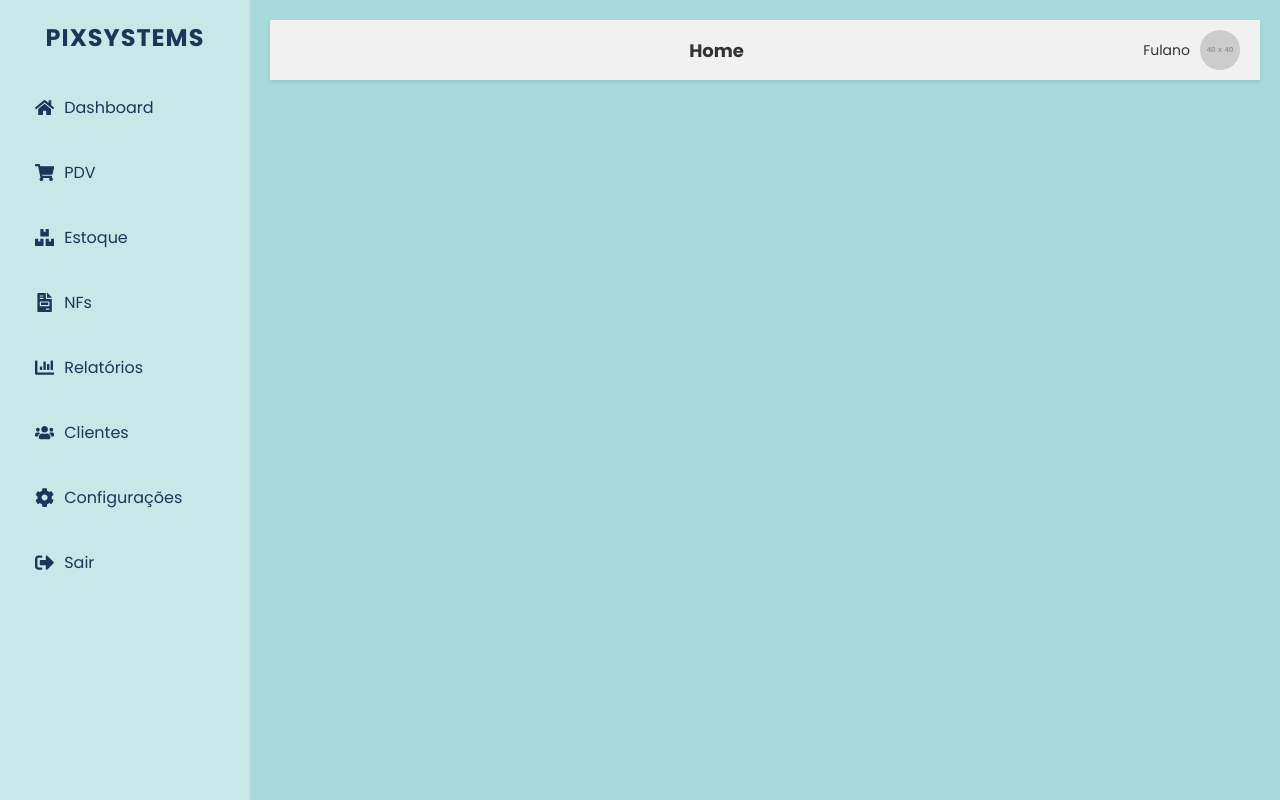
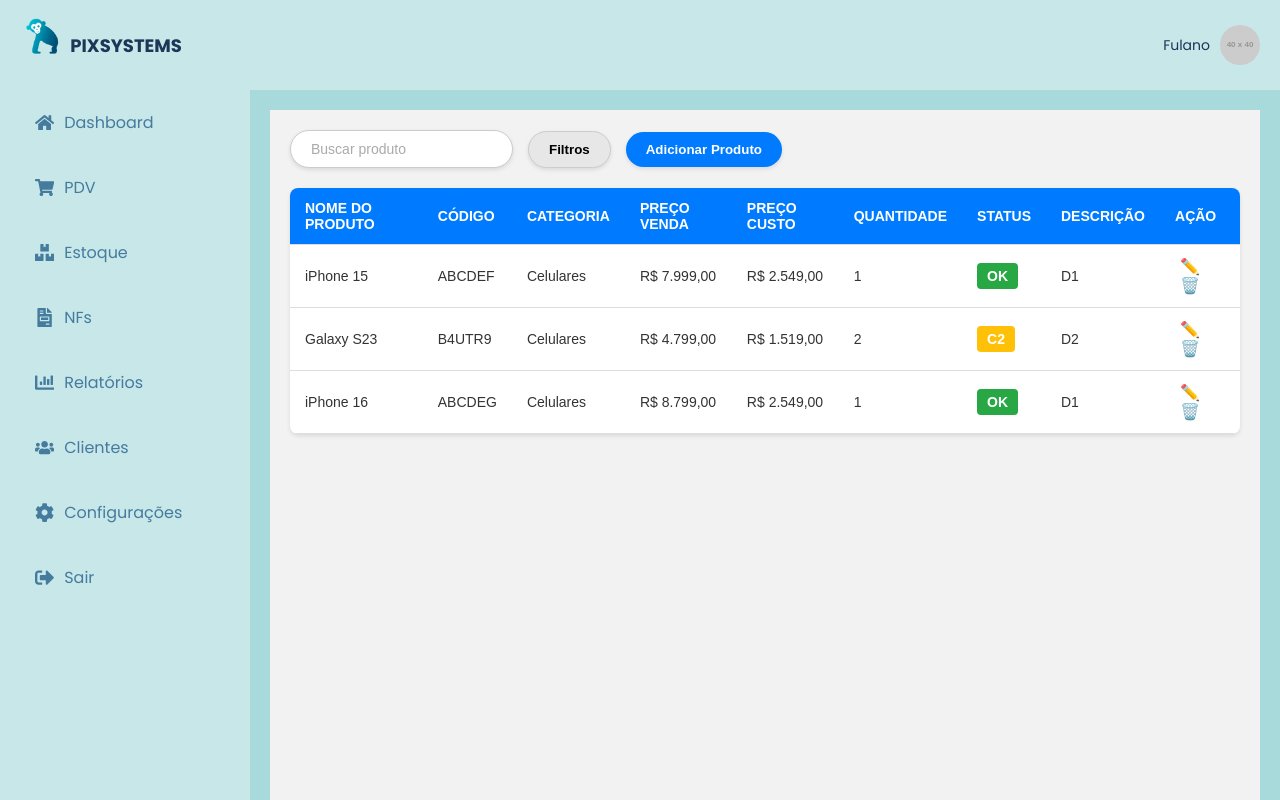
Before and after one commit to BrunoMLobato/Pix_Systems, a React (Create React App) app: page /estoque in a window 1280 px wide. Built offline with nearby package versions, Linux system fonts and the light colour scheme.

Commit message:
Fix header and update sidebar

```diff
--- a/package.json
+++ b/package.json
@@ -10,7 +10,7 @@
     "react-dom": "^19.0.0",
     "react-icons": "^5.4.0",
     "react-router-dom": "^7.1.1",
-    "react-scripts": "5.0.1",
+    "react-scripts": "^5.0.1",
     "recharts": "^2.15.0",
     "web-vitals": "^4.2.4"
   },
--- a/src/App.css
+++ b/src/App.css
@@ -10,18 +10,20 @@
 body {
     font-family: 'Poppins', sans-serif;
     height: 100vh;
-  overflow: hidden;
+    overflow-y: auto;
 }
 
 .app {
     display: grid;
-  grid-template-columns: 250px 1fr; /* Barra lateral 250px, conteúdo principal ocupa o restante */
+    grid-template-columns: 250px 1fr; /* Define barra lateral e conteúdo principal */
     height: 100vh;
-  overflow: hidden;
 }
 
 .main-content {
+    display: flex;
+    flex-direction: column;
     background-color: #A8DADC;
+    overflow-y: auto;
     padding: 20px;
-  overflow-y: auto; /* Permite rolagem, se necessário */
+    margin-top: 90px; /* Deve corresponder à altura do cabeçalho */
 }
--- a/src/App.js
+++ b/src/App.js
@@ -4,6 +4,7 @@ import Sidebar from './components/Sidebar';
 import Header from './components/Header';
 import Dashboard from './components/Dashboard';
 import PDV from './components/PDV';
+import Stock from './components/Stock';
 import './App.css';
 
 const App = () => {
@@ -20,6 +21,7 @@ const App = () => {
             <Route path="/dashboard" element={<Dashboard />} /> {/* Dashboard */}
             <Route path="/" element={<Dashboard />} /> {/* Dashboard */}
             <Route path="/pdv" element={<PDV />} /> {/* PDV */}
+            <Route path="/estoque" element={<Stock />} />
           </Routes>
         </div>
       </div>
--- a/src/components/App.css
+++ b/src/components/App.css
@@ -23,7 +23,8 @@
   .main-content {
     display: flex;
     flex-direction: column;
-    background-color: #A5D8DD;
+    background-color: #A8DADC;
     overflow-y: auto;
     padding: 20px;
+    margin-top: 60px;
   }
--- a/src/components/Header.css
+++ b/src/components/Header.css
@@ -2,22 +2,47 @@
   display: flex;
   justify-content: space-between;
   align-items: center;
-    padding: 10px 20px;
-    background-color: #f1f1f1;
-    box-shadow: 0 2px 4px rgba(0, 0, 0, 0.1);
+  padding: 0 20px; /* Remover o padding vertical */
+  background-color: #C7E7E9;
+  position: fixed;
+  top: 0;
+  left: 0;
+  width: 100%;
+  z-index: 1000;
+  height: 90px; /* Altura do cabeçalho */
+}
+
+.logo-container {
+  display: flex;
+  align-items: center; /* Alinha o nome e o logo no centro */
+  gap: 10px;
+}
+
+.logo {
+  height: 40px; /* Tamanho fixo do logo */
+  width: auto;
+  margin-top: 10px; /* Ajusta o logo para baixo */
+}
+
+.logo-text {
+  font-size: 18px;
+  font-weight: bold;
+  color: #1D3557;
 }
 
 .home {
   flex: 1;
-    text-align: center;
+  text-align: left;
   font-size: 18px;
   font-weight: bold;
+  color: #1D3557;
 }
 
 .user-info {
   display: flex;
   align-items: center;
   gap: 10px;
+  color: #1D3557;
 }
 
 .user-info span {
--- a/src/components/Header.js
+++ b/src/components/Header.js
@@ -1,10 +1,14 @@
 import React from 'react';
 import './Header.css';
+import logo from '../imgs/pixlogo.png'; // Certifique-se de ter o arquivo logo.png na pasta correta
 
 const Header = () => {
   return (
     <div className="header">
-      <div className="home">Home</div>
+      <div className="logo-container">
+        <img src={logo} alt="Logo" className="logo" />
+        <span className="logo-text">PIXSYSTEMS</span>
+      </div>
       <div className="user-info">
         <span>Fulano</span>
         <img src="https://via.placeholder.com/40" alt="Avatar" className="avatar" />
--- a/src/components/Sidebar.css
+++ b/src/components/Sidebar.css
@@ -11,7 +11,7 @@
 .logo {
   font-size: 1.5rem;
   font-weight: bold;
-  color: #1D3557; /* Azul escuro para contraste */
+  color: #457B9D; /* Azul escuro para contraste */
   margin-bottom: 30px;
   text-align: center; /* Centraliza o texto */
   letter-spacing: 1px; /* Espaçamento das letras */
@@ -25,7 +25,7 @@
 
 .menu li {
   font-size: 1rem;
-  color: #1D3557;
+  color: #457B9D;
   margin-bottom: 20px;
   display: flex;
   align-items: center;
@@ -41,8 +41,8 @@
 }
 
 .menu li:hover {
-  background-color: #1D3557; /* Fundo azul escuro no hover */
-  color: #A5D8DD; /* Texto claro no hover */
+  background-color: #ffff; /* Fundo azul escuro no hover */
+  color: #457B9D; /* Texto claro no hover */
 }
 
 .menu li a {
--- /dev/null
+++ b/src/components/Stock.css
@@ -0,0 +1,137 @@
+/* Estilização Geral */
+.stock-container {
+    padding: 20px;
+    font-family: Arial, sans-serif;
+    background-color: #f2f2f2; /* Fundo geral */
+    min-height: 100vh;
+  }
+
+  .stock-header {
+    display: flex;
+    gap: 15px;
+    margin-bottom: 20px;
+    align-items: center;
+    justify-content: flex-start;
+  }
+
+  /* Campo Buscar Produto */
+  .search-input {
+    padding: 10px 20px;
+    font-size: 14px;
+    border: 1px solid #ccc;
+    border-radius: 50px; /* Bordas arredondadas */
+    outline: none;
+    background-color: white;
+    box-shadow: 0 2px 4px rgba(0, 0, 0, 0.1);
+  }
+
+  .search-input::placeholder {
+    color: #aaa;
+  }
+
+  /* Botão Filtros */
+  .filter-button {
+    padding: 10px 20px;
+    background-color: #e7e7e7;
+    color: black;
+    border: 1px solid #ccc;
+    border-radius: 50px; /* Bordas arredondadas */
+    cursor: pointer;
+    font-weight: bold;
+    box-shadow: 0 2px 4px rgba(0, 0, 0, 0.1);
+    transition: background-color 0.3s ease;
+  }
+
+  .filter-button:hover {
+    background-color: #d6d6d6;
+  }
+
+  /* Botão Adicionar Produto */
+  .add-product-button {
+    padding: 10px 20px;
+    background-color: #007bff;
+    color: white;
+    border: none;
+    border-radius: 50px; /* Bordas arredondadas */
+    cursor: pointer;
+    font-weight: bold;
+    box-shadow: 0 2px 4px rgba(0, 0, 0, 0.1);
+    transition: background-color 0.3s ease;
+  }
+
+  .add-product-button:hover {
+    background-color: #0056b3;
+  }
+
+  /* Tabela de Produtos */
+  .stock-table {
+    width: 100%;
+    border-collapse: collapse;
+    background-color: #ffffff;
+    border-radius: 8px;
+    overflow: hidden;
+    box-shadow: 0 2px 4px rgba(0, 0, 0, 0.1);
+  }
+
+  .stock-table th,
+  .stock-table td {
+    padding: 12px 15px;
+    text-align: left;
+    border-bottom: 1px solid #ddd;
+    font-size: 14px;
+  }
+
+  .stock-table th {
+    background-color: #007bff;
+    color: white;
+    text-transform: uppercase;
+  }
+
+  .stock-table tr:hover {
+    background-color: #f1f1f1;
+  }
+
+  /* Indicadores de Status */
+  .status-indicator {
+    display: inline-block;
+    padding: 5px 10px;
+    border-radius: 4px;
+    font-weight: bold;
+    text-align: center;
+  }
+
+  .status-ok {
+    background-color: #28a745;
+    color: white;
+  }
+
+  .status-alert {
+    background-color: #ffc107;
+    color: white;
+  }
+
+  /* Botões de Ação */
+  .edit-button,
+  .delete-button {
+    background: none;
+    border: none;
+    cursor: pointer;
+    font-size: 16px;
+    margin: 0 5px;
+  }
+
+  .edit-button {
+    color: #007bff;
+  }
+
+  .delete-button {
+    color: #dc3545;
+  }
+
+  .edit-button:hover {
+    color: #0056b3;
+  }
+
+  .delete-button:hover {
+    color: #a71d2a;
+  }
--- /dev/null
+++ b/src/components/Stock.js
@@ -0,0 +1,94 @@
+import React from 'react';
+import './Stock.css';
+
+const Stock = () => {
+  const products = [
+    {
+      name: 'iPhone 15',
+      code: 'ABCDEF',
+      category: 'Celulares',
+      priceSell: 'R$ 7.999,00',
+      priceCost: 'R$ 2.549,00',
+      quantity: 1,
+      status: 'OK',
+      description: 'D1',
+    },
+    {
+      name: 'Galaxy S23',
+      code: 'B4UTR9',
+      category: 'Celulares',
+      priceSell: 'R$ 4.799,00',
+      priceCost: 'R$ 1.519,00',
+      quantity: 2,
+      status: 'C2',
+      description: 'D2',
+    },
+    {
+      name: 'iPhone 16',
+      code: 'ABCDEG',
+      category: 'Celulares',
+      priceSell: 'R$ 8.799,00',
+      priceCost: 'R$ 2.549,00',
+      quantity: 1,
+      status: 'OK',
+      description: 'D1',
+    },
+  ];
+
+  return (
+    <div className="stock-container">
+      <div className="stock-header">
+        <input
+          type="text"
+          placeholder="Buscar produto"
+          className="search-input"
+        />
+        <button className="filter-button">Filtros</button>
+        <button className="add-product-button">Adicionar Produto</button>
+      </div>
+      <table className="stock-table">
+        <thead>
+          <tr>
+            <th>Nome do Produto</th>
+            <th>Código</th>
+            <th>Categoria</th>
+            <th>Preço venda</th>
+            <th>Preço custo</th>
+            <th>Quantidade</th>
+            <th>Status</th>
+            <th>Descrição</th>
+            <th>Ação</th>
+          </tr>
+        </thead>
+        <tbody>
+          {products.map((product, index) => (
+            <tr key={index}>
+              <td>{product.name}</td>
+              <td>{product.code}</td>
+              <td>{product.category}</td>
+              <td>{product.priceSell}</td>
+              <td>{product.priceCost}</td>
+              <td>{product.quantity}</td>
+              <td>
+                <span
+                  className={`status-indicator ${
+                    product.status === 'OK' ? 'status-ok' : 'status-alert'
+                  }`}
+                >
+                  {product.status}
+                </span>
+              </td>
+              <td>{product.description}</td>
+              <td>
+                <button className="edit-button">✏️</button>
+                <button className="delete-button">🗑️</button>
+              </td>
+            </tr>
+          ))}
+        </tbody>
+      </table>
+    </div>
+  );
+};
+
+export default Stock;
```
Also changed, not shown: src/imgs/pixlogo.png (added). Lines whose indentation alone changed are shown as unchanged.
